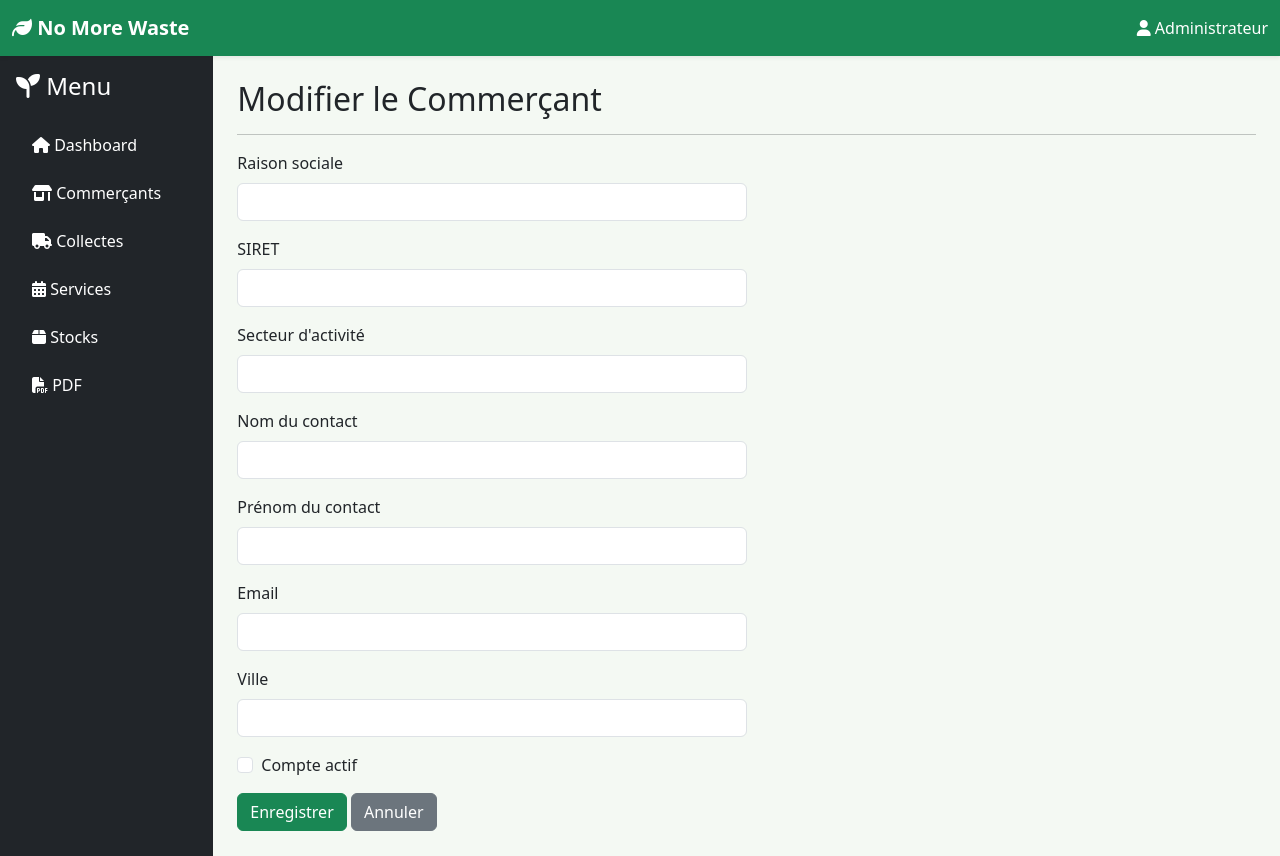
After one commit to Mmina0401/PA---No-more-waste, a PHP site: page /commercants/modifier.php?id=1 in a window 1280 px wide. The commit adds this page. Run offline with PHP 8.4, Linux system fonts and the light colour scheme; data that the repository does not hold is empty; some libraries are stand-ins or nearby versions.

Commit message:
Pages commercants (liste, ajout, modification, adhesions)

```diff
--- /dev/null
+++ b/frontend/commercants/modifier.php
@@ -0,0 +1,106 @@
+<?php
+session_start();
+
+include "../includes/header.php";
+include "../includes/navbar.php";
+require_once "../includes/api.php";
+
+$id = $_GET["id"];
+
+if ($_SERVER["REQUEST_METHOD"] === "POST") {
+
+    API::post("/api/utilisateurs/update", [
+        "id_utilisateur"   => (int) $id,
+        "nom"              => $_POST["nom"],
+        "prenom"           => $_POST["prenom"],
+        "email"            => $_POST["email"],
+        "ville"            => $_POST["ville"],
+        "role"             => "COMMERCANT",
+        "actif"            => isset($_POST["actif"]),
+        "raison_sociale"   => $_POST["raison_sociale"],
+        "siret"            => $_POST["siret"],
+        "secteur_activite" => $_POST["secteur_activite"],
+    ]);
+
+    header("Location: index.php");
+    exit;
+}
+
+$c = API::get("/api/utilisateurs/get?id=" . $id);
+?>
+
+<div class="container-fluid">
+
+<div class="row">
+
+<div class="col-md-2 p-0">
+<?php include "../includes/sidebar.php"; ?>
+</div>
+
+<div class="col-md-10 p-4">
+
+<h2>Modifier le Commerçant</h2>
+
+<hr>
+
+<form method="post" class="col-md-6">
+
+<div class="mb-3">
+<label class="form-label">Raison sociale</label>
+<input type="text" name="raison_sociale" class="form-control" required
+value="<?= htmlspecialchars($c["raison_sociale"] ?? "") ?>">
+</div>
+
+<div class="mb-3">
+<label class="form-label">SIRET</label>
+<input type="text" name="siret" class="form-control" required
+value="<?= htmlspecialchars($c["siret"] ?? "") ?>">
+</div>
+
+<div class="mb-3">
+<label class="form-label">Secteur d'activité</label>
+<input type="text" name="secteur_activite" class="form-control"
+value="<?= htmlspecialchars($c["secteur_activite"] ?? "") ?>">
+</div>
+
+<div class="mb-3">
+<label class="form-label">Nom du contact</label>
+<input type="text" name="nom" class="form-control" required
+value="<?= htmlspecialchars($c["nom"]) ?>">
+</div>
+
+<div class="mb-3">
+<label class="form-label">Prénom du contact</label>
+<input type="text" name="prenom" class="form-control" required
+value="<?= htmlspecialchars($c["prenom"]) ?>">
+</div>
+
+<div class="mb-3">
+<label class="form-label">Email</label>
+<input type="email" name="email" class="form-control" required
+value="<?= htmlspecialchars($c["email"]) ?>">
+</div>
+
+<div class="mb-3">
+<label class="form-label">Ville</label>
+<input type="text" name="ville" class="form-control"
+value="<?= htmlspecialchars($c["ville"] ?? "") ?>">
+</div>
+
+<div class="mb-3 form-check">
+<input type="checkbox" name="actif" class="form-check-input" id="actif" <?= $c["actif"] ? "checked" : "" ?>>
+<label class="form-check-label" for="actif">Compte actif</label>
+</div>
+
+<button type="submit" class="btn btn-success">Enregistrer</button>
+<a href="index.php" class="btn btn-secondary">Annuler</a>
+
+</form>
+
+</div>
+
+</div>
+
+</div>
+
+<?php include "../includes/footer.php"; ?>
--- a/frontend/includes/sidebar.php
+++ b/frontend/includes/sidebar.php
@@ -17,6 +17,18 @@ Menu
 <i class="fa-solid fa-house"></i>
 
 Dashboard
+
+</a>
+
+</li>
+
+<li class="nav-item mb-2">
+
+<a class="nav-link text-white" href="../commercants/index.php">
+
+<i class="fa-solid fa-shop"></i>
+
+Commerçants
 
 </a>
 
```
Also changed, not shown: frontend/commercants/adhesions.php (added, +111 -0 lines), frontend/commercants/ajouter.php (added, +94 -0 lines), frontend/commercants/index.php (added, +110 -0 lines).
